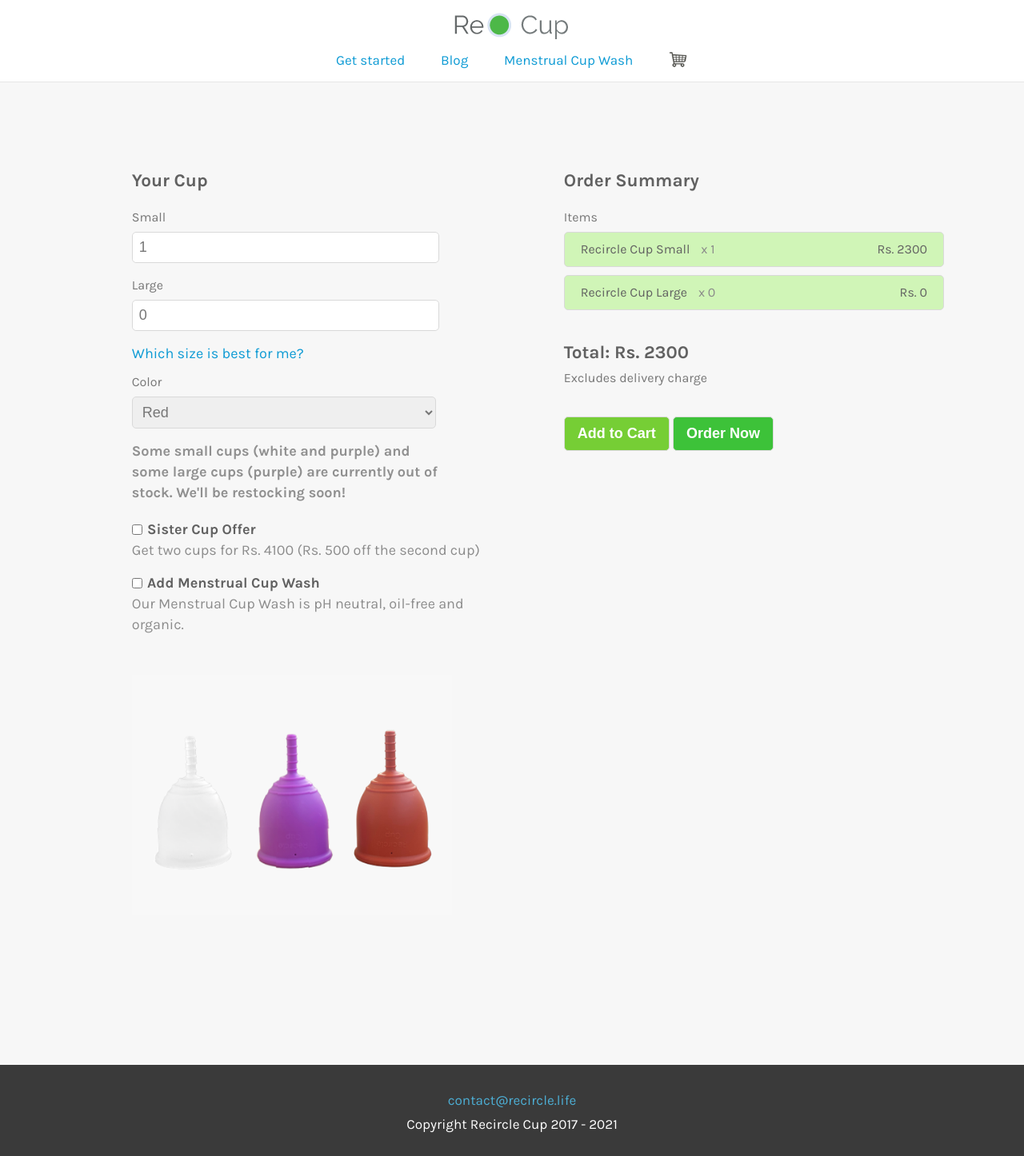
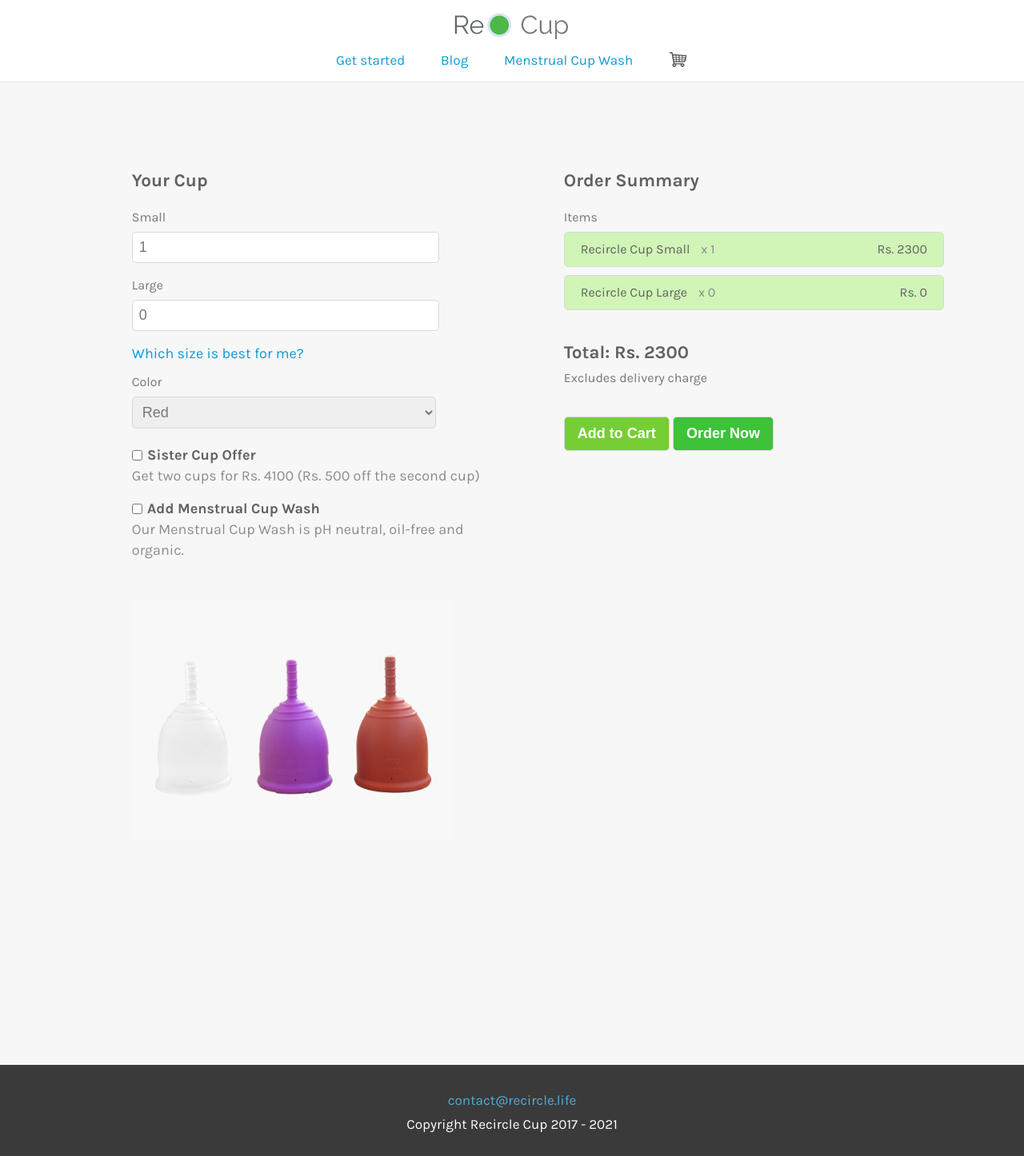
Before and after one commit to HanimHank/recircle-cup, a Jekyll site: the page order.html, which Jekyll copies as it is, in a window 1280 px wide. Shown: the whole page at 80% size. Built offline with Jekyll 4.4.1, drawn with Linux system fonts in a browser that asks for light colours; comment, search, counter and statistics services are not loaded.

Commit message:
add all cups as available

```diff
--- a/order.html
+++ b/order.html
@@ -105,12 +105,11 @@
                             <select name="cup-color">
                                 <option id="cup-color-white">White</option>
                                 <option selected>Red</option>
-                                <option disabled>Purple</option>
+                                <option>Purple</option>
                             </select>
                         </div>
                         <div class="margin-bottom-20">
                             <div class="stock-help form-info font-bold">
-                                Some small cups (white and purple) and some large cups (purple) are currently out of stock. We'll be restocking soon!
                             </div>
                         </div>
                         <div class="margin-bottom-20">
@@ -251,15 +250,9 @@
             document.querySelector(".order-item-quantity-small").parentNode.parentNode.classList.remove('display-none');
             document.querySelector(".order-item-quantity-small").textContent = small;
             document.querySelector(".order-item-quantity-small").parentNode.nextElementSibling.textContent = 'Rs. ' + (small * 2300).toString();
-            document.getElementById("cup-color-white").disabled = true;
-            if (color == 'White') {
-                color = 'Red';
-                document.querySelector("select[name='cup-color']").value = color;
-            }
         }
         else {
             document.querySelector(".order-item-quantity-small").parentNode.parentNode.classList.add('display-none');
-            document.getElementById("cup-color-white").disabled = false;
         }
 
         if (large) {
```
